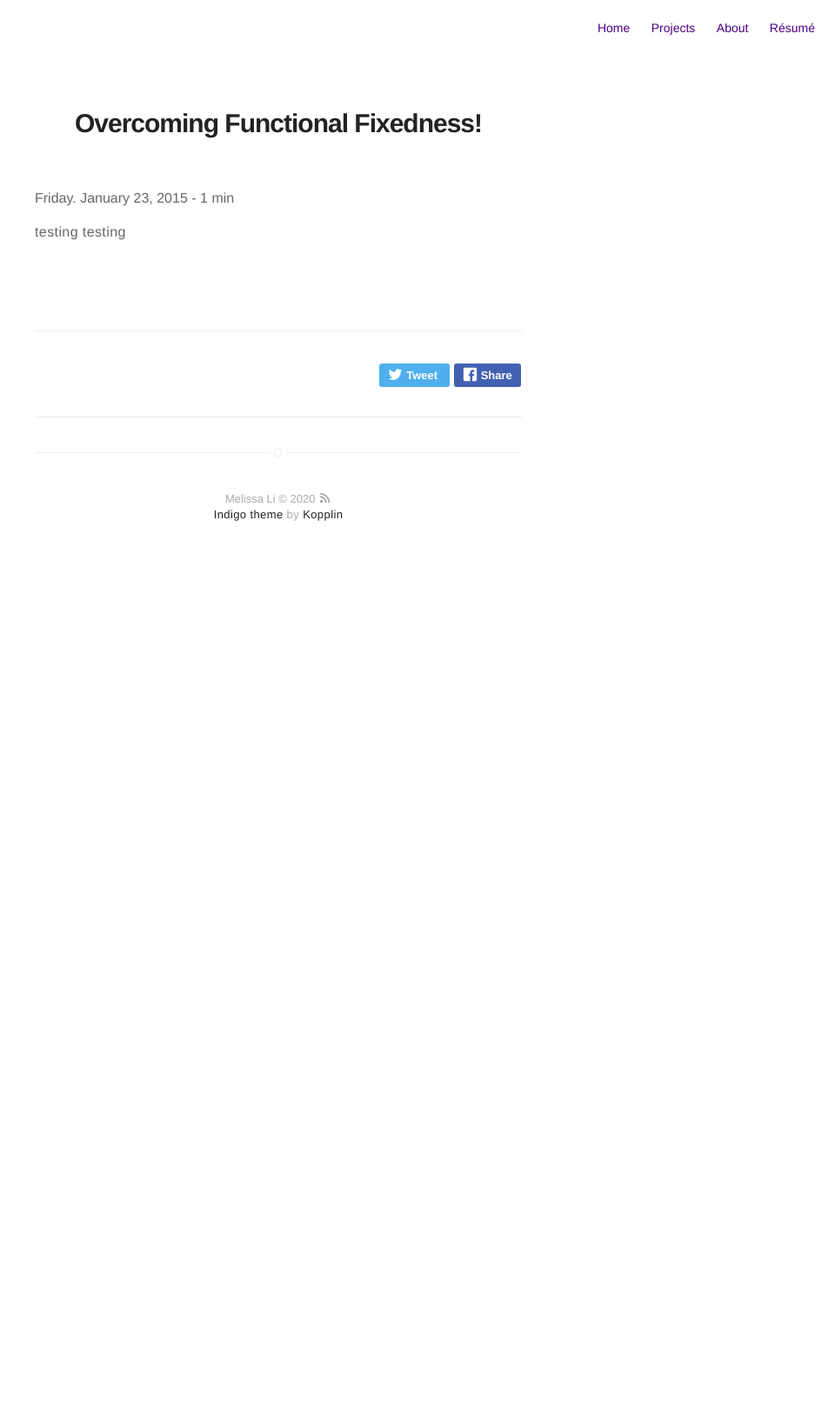
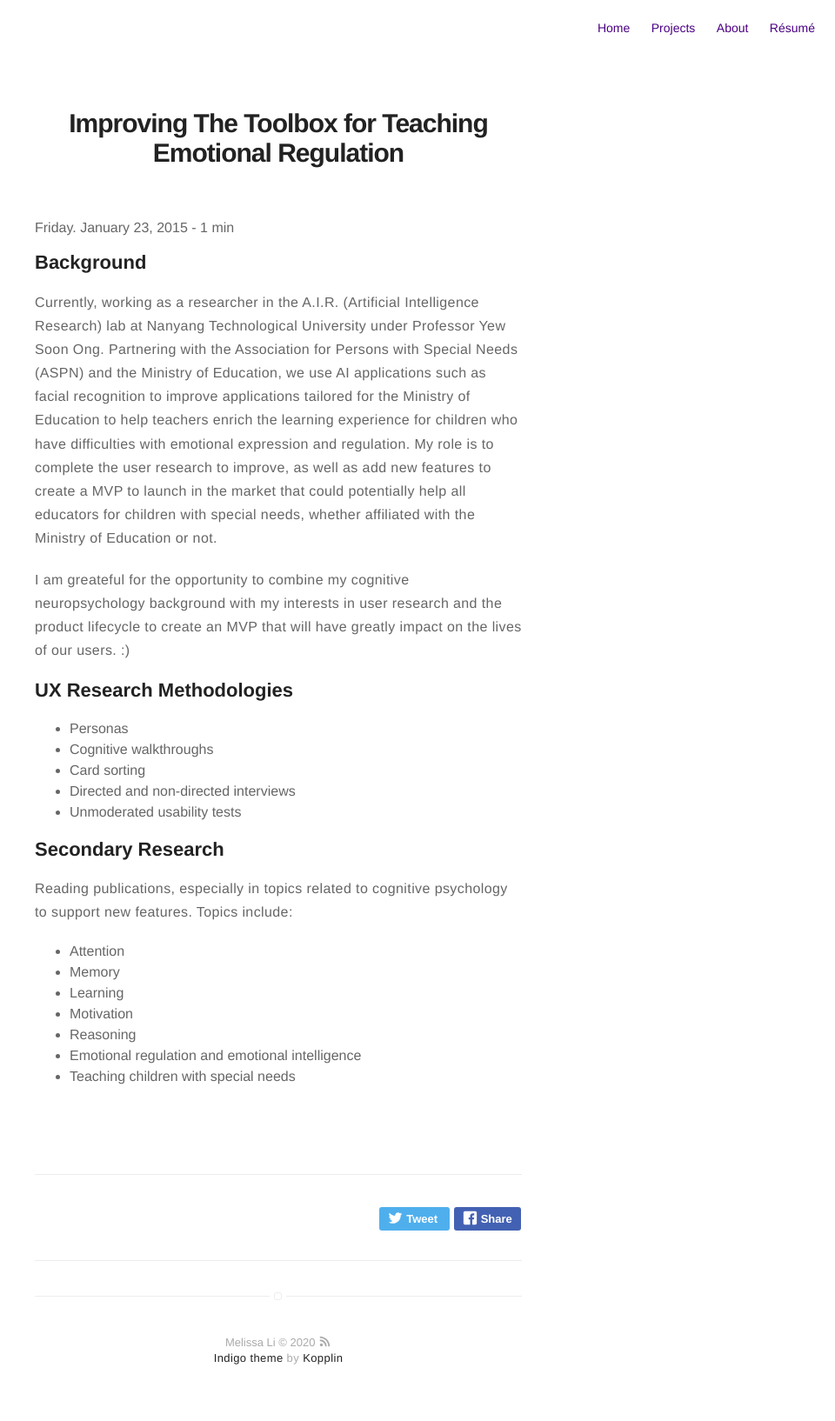
Before and after one commit to im-mel/im-mel.github.io, a Jekyll site: the page built from _posts/2020-02-01-AI-An-Emotional-Regulation-Tool.markdown, in a window 1280 px wide. Shown: the whole page at 87% size, without its empty margins (320-1280 px from the left). Built offline with Jekyll 4.4.1, drawn with Linux system fonts in a browser that asks for light colours; before the commit the page ends 900 px from its top, so only the background shows below that.

Commit message:
Update 2020-02-01-AI-An-Emotional-Regulation-Tool.markdown

```diff
--- a/_posts/2020-02-01-AI-An-Emotional-Regulation-Tool.markdown
+++ b/_posts/2020-02-01-AI-An-Emotional-Regulation-Tool.markdown
@@ -1,7 +1,7 @@
 ---
-title: "Overcoming Functional Fixedness!"
+title: "Improving The Toolbox for Teaching Emotional Regulation"
 layout: post
-date: 2015-01-23 22:10
+date: 2015-01-23
 tag: false
 image: false
 headerImage: false
@@ -12,4 +12,24 @@ author: im-mel
 externalLink: false
 ---
 
-testing testing
+## Background
+Currently, working as a researcher in the A.I.R. (Artificial Intelligence Research) lab at Nanyang Technological University under Professor Yew Soon Ong. Partnering with the Association for Persons with Special Needs (ASPN) and the Ministry of Education, we use AI applications such as facial recognition to improve applications tailored for the Ministry of Education to help teachers enrich the learning experience for children who have difficulties with emotional expression and regulation. My role is to complete the user research to improve, as well as add new features to create a MVP to launch in the market that could potentially help all educators for children with special needs, whether affiliated with the Ministry of Education or not.
+
+I am greateful for the opportunity to combine my cognitive neuropsychology background with my interests in user research and the product lifecycle to create an MVP that will have greatly impact on the lives of our users. :)
+
+## UX Research Methodologies
+- Personas
+- Cognitive walkthroughs
+- Card sorting
+- Directed and non-directed interviews
+- Unmoderated usability tests
+
+## Secondary Research
+Reading publications, especially in topics related to cognitive psychology to support new features. Topics include:
+- Attention
+- Memory
+- Learning
+- Motivation
+- Reasoning
+- Emotional regulation and emotional intelligence
+- Teaching children with special needs
```
